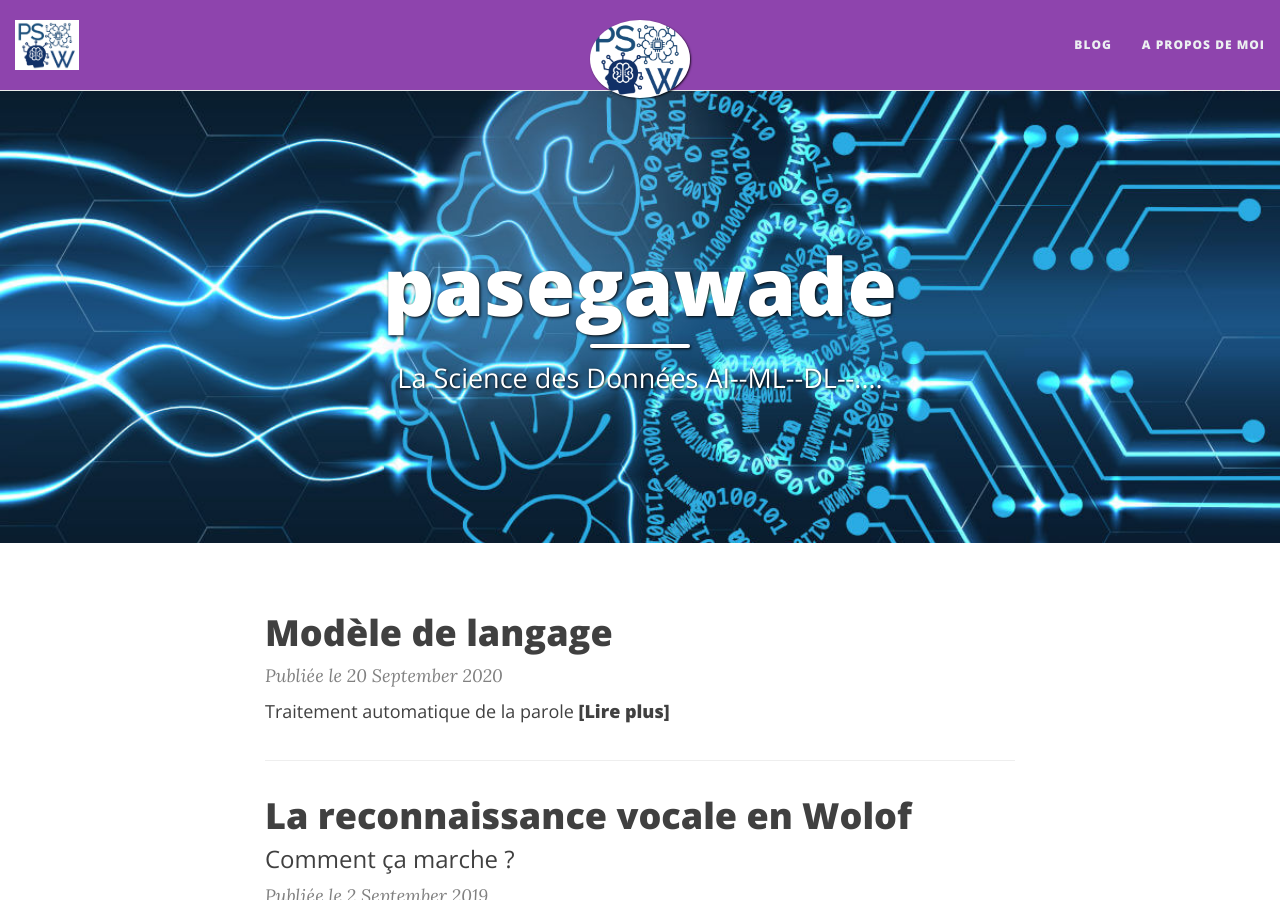
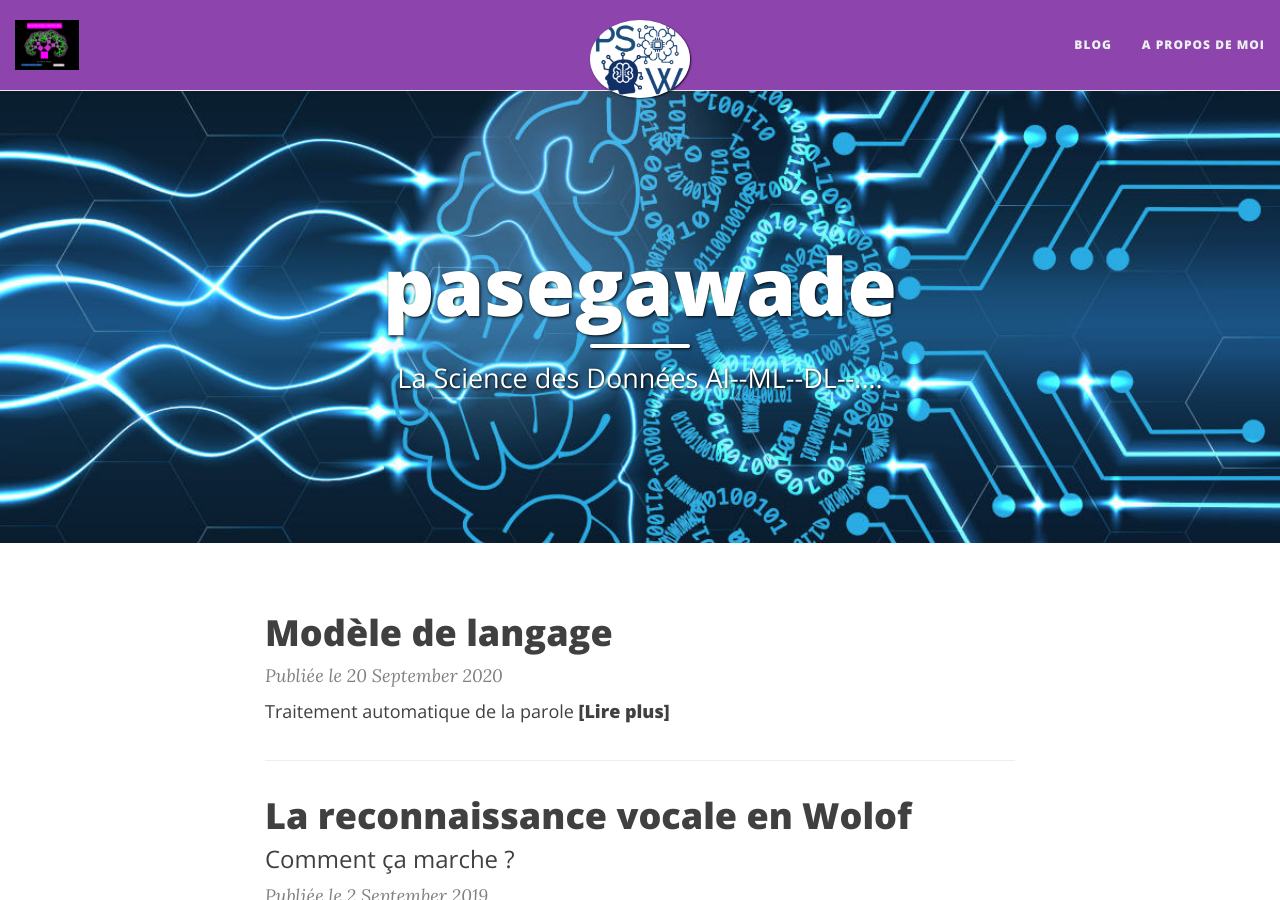
Before and after one commit to papasega/papasega.github.io, a Jekyll site: the page built from index.html, in a window 1280 px wide and 900 px high. Built offline with Jekyll 4.4.1, drawn with Linux system fonts in a browser that asks for light colours; nearby versions of some CDN libraries; the list of posts is cut into pages by our own code.

Commit message:
Update _config.yml

```diff
--- a/_config.yml
+++ b/_config.yml
@@ -29,7 +29,7 @@ avatar: "/img/logo_psw.PNG"
 
 # If you want to have an image logo in the top-left corner instead of the title text,
 # then specify the following parameter
-title-img: "/img/logo_psw.PNG"
+title-img: "/img/chou_brocolis.PNG"
 
 # --- Background colour/image options --- #
 
```
